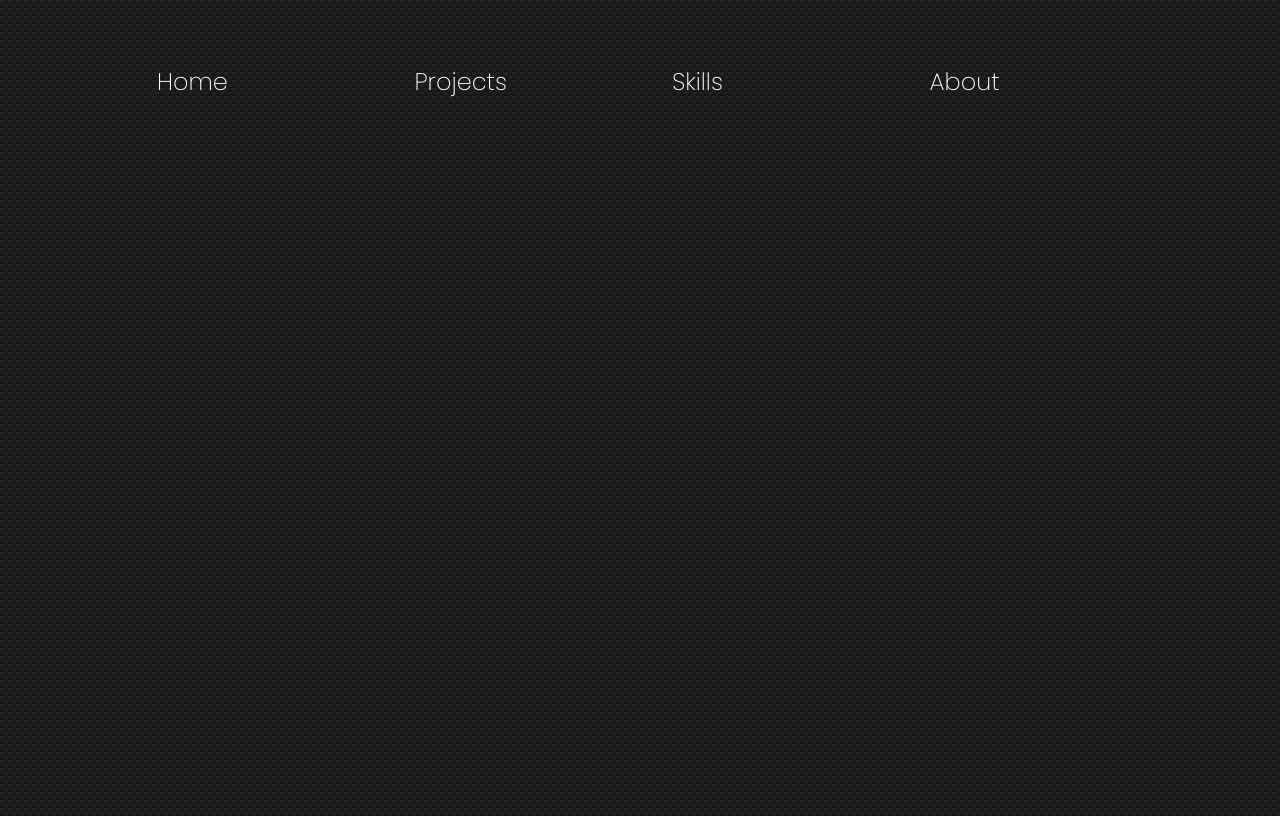
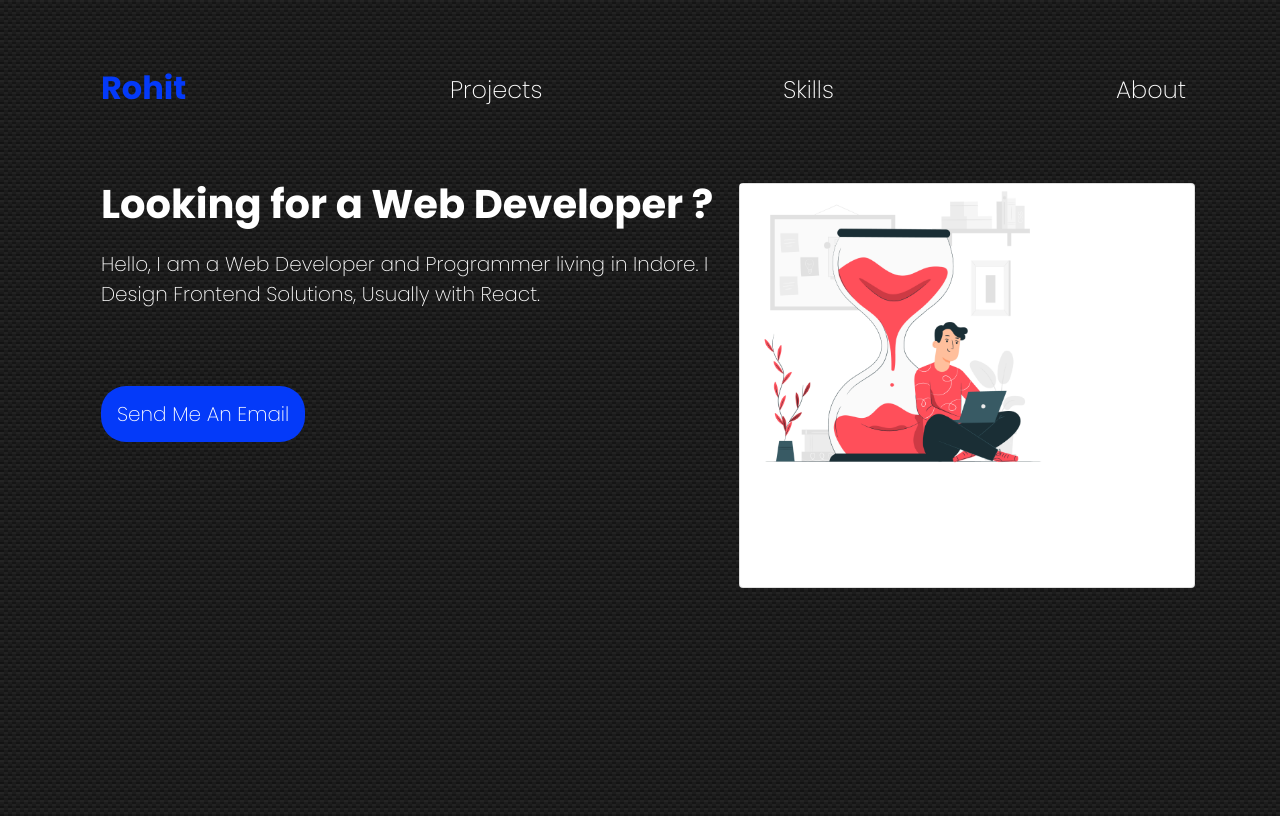
Before and after one commit to rohit-sanwariya/portfolio-rohit-react-2.0, a React (Create React App) app: page / in a window 1280 px wide. Built offline with nearby package versions, Linux system fonts and the light colour scheme.

Commit message:
main project working need to fix the nav animation

```diff
--- a/public/index.html
+++ b/public/index.html
@@ -2,7 +2,7 @@
 <html lang="en">
   <head>
     <meta charset="utf-8" />
-    <link rel="icon" href="%PUBLIC_URL%/favicon.ico" />
+    <link rel="icon" href="%PUBLIC_URL%/Rohit.png" />
     <meta name="viewport" content="width=device-width, initial-scale=1" />
     <meta name="theme-color" content="#000000" />
     <meta
@@ -17,7 +17,7 @@
     <link rel="manifest" href="%PUBLIC_URL%/manifest.json" />
     <link rel="stylesheet" href="https://maxcdn.bootstrapcdn.com/bootstrap/4.0.0/css/bootstrap.min.css"
      integrity="sha384-Gn5384xqQ1aoWXA+058RXPxPg6fy4IWvTNh0E263XmFcJlSAwiGgFAW/dAiS6JXm" crossorigin="anonymous">
-    <title>React App</title>
+    <title>Rohit</title>
   </head>
   <body>
     <noscript>You need to enable JavaScript to run this app.</noscript>
--- a/src/App.js
+++ b/src/App.js
@@ -5,12 +5,16 @@ import Projects from './Components/Projects';
 import Skills from './Components/Skills';
 import About from './Components/About';
 import './App.scss'
+import Navbar from './Components/Navbar';
 
 function App() {
   return <BrowserRouter>
    <div className="container">
 
-
+   <div className="logo">
+                <a href="/" className="logo-text"> Rohit</a>
+            </div>
+            <Navbar/>
 
      <Switch>
        <Route exact path="/" >
--- a/src/App.scss
+++ b/src/App.scss
@@ -1,27 +1,27 @@
-$blue :#043AF9;
-@import url('https://fonts.googleapis.com/css2?family=Poppins:ital,wght@0,200;0,700;1,300&display=swap');
-html,body{
+$blue: #043af9;
+@import url("https://fonts.googleapis.com/css2?family=Poppins:ital,wght@0,200;0,700;1,300&display=swap");
+html,
+body {
     margin: 0;
     padding: 0;
     box-sizing: border-box;
-   background:url('./img/background.png');
-   font-family: 'Poppins', sans-serif;
+    background: url("./img/background.png");
+    font-family: "Poppins", sans-serif;
     color: white;
-   overflow-x:hidden;
-
+    overflow-x: hidden;
 }
 
-.container{
+.container {
     width: 100%;
     height: 100vh;
 }
 
-.hamburger{
+.hamburger {
     position: fixed;
     left: 2rem;
     top: 2rem;
     display: none;
-    .line{
+    .line {
         width: 25px;
         height: 3px;
         margin: 3px;
@@ -29,256 +29,288 @@ html,body{
     }
 }
 
-
-.logo{
+.logo {
     width: 100%;
     text-align: center;
     margin-top: 2rem;
     display: none;
-    .logo-text{
+    .logo-text {
         text-decoration: none;
         font-size: 72px;
         font-weight: 300;
-        color:$blue;
+        color: $blue;
+    }
+}
+
+nav {
+    width: 120%;
+    ul {
+        margin-top: 1rem;
+        padding:0;
+        padding-top: 2rem;
+        display: grid;
+
+        width: 100%;
+        grid-template-columns: 1fr 1fr 1fr 1fr;
+        li {
+            padding-bottom: .5rem;
+            padding:1rem;
+            .nav-link{
+                padding-bottom: .5rem;
+            }
+            .rohit-text{
+                font-size: 2rem;
+                font-weight: 600;
+                color: $blue;
+                padding: 0;
+            }
+
+            list-style: none;
+            a {
+                text-decoration: none;
+                color: white;
+                font-size: 1.5rem;
+                text-align: start;
+
+
 
                 }
 
         }
-
-
-nav{
-    width: 100%;
-    ul{
-        margin: 1rem;
-        padding: 2.5rem;
-        display: grid;
-        width: 100%;
-        grid-template-columns: 1fr 1fr 1fr 1fr;
-        li{
-            list-style: none;
-            a{
-                text-decoration: none;
-                color: white;
-                font-size: 1.5rem;
-            }
-        }
     }
 }
 
-
-main{
-
+main {
     display: grid;
     grid-template-columns: 7fr 5fr;
     height: 55vh;
     gap: 1rem;
 
-.column-1{
-
-   margin-left: 3rem;
+    .column-1 {
+        margin-left: 1rem;
         margin-top: 1rem;
         display: grid;
-    grid-template-rows: repeat(12,auto);
-    .headline-container{
+        grid-template-rows: repeat(12, auto);
+        .headline-container {
             margin-top: 1rem;
             grid-row: 1/2;
 
-
-        h1{
-            padding:0;
+            h1 {
+                padding: 0;
                 margin: 0;
+                font-weight: 600;
             }
         }
-    .send-email-container{
+        .send-email-container {
             align-content: center;
 
             grid-row: 4/7;
 
-        justify-self: center;
-        a{
+            justify-self: start;
+            a {
                 color: white;
                 font-size: 20px;
                 text-decoration: none;
                 background-color: $blue;
                 border-radius: 25px;
                 padding: 14px 16px;
+            }
+        }
+        .subtext-container {
+            grid-row: 2/4;
+
+            p {
+                font-size: 20px;
+            }
+        }
+    }
+    .card {
+        margin-top: 2.2rem;
+        img {
+            height: 18rem;
+            width: 20rem;
+        }
+    }
+}
+.carousel {
+    height: 70%;
+    margin-bottom:2rem ;
+    display: grid;
+    justify-content: center;
 
 
-
-        }
-    }
-    .subtext-container{
-        grid-row: 2/4;
-
-
-
-        p{
-            font-size: 20px;
-        }
-
-    }
-
-}
-.card{
-    margin-top: 2.2rem;
-   img{
-    height: 18rem;
-    width: 20rem;
-
-   }
-}
-
-
-}
-.carousel{
-    height: 80%;
-    margin-bottom: 3rem;
-    margin-top: 0rem;
-   .span-left{
+    .span-left {
         background-color: $blue;
         color: $blue;
         position: fixed;
         left: 3rem;
     }
-
 }
-.project-card{
-
-  img{
-      height:25rem;
+.project-card {
+    width: 24rem;
+    img {
     width: 20rem;
     }
 
-    span{
+    span {
         color: $blue;
         font-size: 2rem;
+        font-weight: 600;
+    }
+    p {
+        font-size: 1.5rem;
+    }
 }
 
+@media only screen and (min-device-width: 375px) and (max-device-width: 812px) and (-webkit-min-device-pixel-ratio: 3) {
+    body {
+        .carousel {
+            height: 50%;
+            margin-bottom: 3rem;
+            margin-top: 4rem;
+            .span-left {
+                background-color: $blue;
+                color: $blue;
+                position: fixed;
+                left: 3rem;
+            }
+        }
+        .project-card {
+            width: 16rem;
+            img {
+                height: 18rem;
+                width: 22em;
             }
 
-
-
-
-@media only screen
-  and (min-device-width: 375px)
-  and (max-device-width: 812px)
-  and (-webkit-min-device-pixel-ratio: 3) {
-
-    body{
-       .container{
-           width: 100%;
-        .logo{
-            font-size:1rem;
-            margin: 0;
-            display: grid;
-
+            span {
+                color: $blue;
+                font-size: 2rem;
 
             }
         }
-        nav{
 
+        main {
+            .send-email-container{
+                justify-content: center;
+                text-align: center;
+                .send-email{
+                    margin: 1rem;
+                    padding: 1.2rem 1rem;
+                }
+            }
+            width: 90%;
+            height: 100%;
+            text-align: left;
+           .subtext{
+               font-weight: 100;
+               margin-top: 1rem;
+               font-style: italic;
+           }
+            h1 {
+                font-weight: 600;
+            }
+            img{
+                margin-bottom: 1rem;
+                margin-top: 0rem;
+                height: 10rem;
+            }
+        }
 
-            .hamburger{
+        .container {
+            width: 100%;
+            .logo {
+                font-size: 1rem;
+                margin: 0;
+                display: grid;
+            }
+        }
+        nav {
+            .hamburger {
                 position: fixed;
                 left: 2rem;
                 top: 2rem;
                 display: grid;
-                .line{
+                .line {
                     width: 25px;
                     height: 3px;
                     margin: 3px;
-
                 }
             }
-            .nav-container{
+            .nav-container {
+                z-index: 1;
                 position: fixed;
                 top: 7rem;
                 left: 0;
+
                 min-width: 100%;
 
                 height: 85vh;
 
                 display: grid;
-                grid-template-rows: repeat(5,1fr);
+                grid-template-rows: repeat(5, 1fr);
                 grid-template-columns: 1fr;
                 background-color: #333;
 
                 display: none;
 
-                li{
-                    padding:0;
-
+                li {
+                    padding: 0;
 
                     align-self: center;
                     justify-content: center;
                     justify-self: center;
                     align-self: center;
                     justify-items: center;
-                    a{
+                    a {
                         font-size: 2rem;
                         padding: 0;
-
                     }
                 }
             }
         }
 
-        .hero{
+        .hero {
             width: 100%;
             display: grid;
             justify-items: center;
-            grid-template-rows: repeat(12,1fr);
-            grid-template-columns: repeat(1,1fr);
+            grid-template-rows: repeat(12, 1fr);
+            grid-template-columns: repeat(1, 1fr);
 
-            .send-email-container{
+            .send-email-container {
                 margin: 1rem;
             }
 
-            .card{
-                img{
+            .card {
+                img {
                     height: 16rem;
                     width: 18rem;
                 }
-
+            }
+        }
+    }
 }
 
-        }
-
-
-
-    }
-
-
-}
-
-
 @keyframes drawer {
-    0%{
+    0% {
         top: 7rem;
         left: -29rem;
     }
-    100%{
-
+    100% {
         top: 7rem;
         left: -1rem;
         margin: 0;
-        padding:0;
-
+        padding: 0;
     }
-
 }
 @keyframes drawerClose {
-    100%{
+    100% {
         top: 7rem;
         left: -29rem;
     }
-    0%{
-
+    0% {
         top: 7rem;
         left: -1rem;
         margin: 0;
-        padding:0;
-
+        padding: 0;
     }
-
 }
--- a/src/Components/Home.js
+++ b/src/Components/Home.js
@@ -1,14 +1,38 @@
-import React from 'react'
+
 import '../App.scss'
-import Navbar from './Navbar'
+import workImage from '../img/work-illustrations.png'
 
 const Home = () => {
+
+
+
     return (
         <div>
-            <div className="logo">
-                <a href="/" className="logo-text"> Rohit</a>
+
+            <main class="hero">
+           <div class="column-1">
+            <div class="headline-container">
+                <h1 class="headline">
+                    Looking for a Web Developer ?
+                </h1>
             </div>
-            <Navbar/>
+            <div class="subtext-container">
+                <p class="subtext">
+                    Hello, I am a Web Developer and Programmer living in Indore.
+                    I Design Frontend Solutions, Usually with React.
+
+                </p>
+            </div>
+            <div class="send-email-container">
+                <a class="send-email" href="emailto:rohitsanwariya1995@gmail.com">
+                    Send Me An Email
+                </a>
+            </div>
+           </div>
+            <div class="card">
+                <img src={workImage} alt="" class="work-ilustration" />
+            </div>
+        </main>
         </div>
     )
 }
--- a/src/Components/Navbar.js
+++ b/src/Components/Navbar.js
@@ -8,22 +8,36 @@ const Navbar = () => {
     const navRef = useRef()
     const hamburgerRef = useRef()
     const [showMenu, setshowMenu] = useState(false)
+    const getDim = () =>{
+        const { innerWidth: width, innerHeight: height } = window;
+        return { innerWidth: width, innerHeight: height }
+    }
+
+    const [dim, setdim] = useState(getDim())
 
     useEffect(() => {
+        window.addEventListener('resize',()=>{
+            setdim(getDim())
+        })
+
+
         hamburgerRef.current.addEventListener('click',()=>{
             console.log("click");
             if (!showMenu) {
                 setshowMenu(true)
-                navRef.current.style.animation = "drawer 2s forwards";
+                clearTimeout()
                 navRef.current.style.display = "grid";
+                navRef.current.style.animation = "drawer 2s  forwards";
+
 
 
               } else  {
-                setshowMenu(false)
-                navRef.current.style.animation = "drawerClose 2s forwards"
+
+                navRef.current.style.animation = "drawerClose 2s  forwards "
 
                 setTimeout(() => {
                     navRef.current.style.display = "none";
+                    setshowMenu(false)
                 }, 1800);
               }
         }
@@ -46,8 +60,8 @@ const Navbar = () => {
                 </div>
                 <ul ref={navRef} className="nav-container">
                     <li className="nav-item">
-                        <Link to="/" className="nav-link link-1 ">
-                            Home
+                        <Link to="/" className={dim.innerWidth<768?"nav-link link-1":"nav-link link-1 rohit-text"}>
+                           {dim.innerWidth<768?"Home":"Rohit"}
                         </Link>
 
                     </li>
--- a/src/Components/Projects.js
+++ b/src/Components/Projects.js
@@ -2,7 +2,6 @@ import React from 'react'
 import oneProject from '../img/project-one.png'
 import twoProject from '../img/project-two.png'
 import threeProject from '../img/project-three.png'
-import Navbar from './Navbar'
 
 const Projects = () => {
 
@@ -11,8 +10,8 @@ const Projects = () => {
 
 
     return (<>
-        <Navbar />
 
+            <h1 style={{textJustify:"center",textAlign:"center",margin:"0.5rem"}}>My Projects</h1>
         <div id="carouselExampleControls" class="carousel slide" data-ride="carousel">
             <div class="carousel-inner">
                 <div class="carousel-item active project-card">
@@ -24,7 +23,7 @@ const Projects = () => {
                 </div>
                 <div class="carousel-item project-card">
                     <p><span>Box Office App:</span>  <br />
-                        Uses Tv</p>
+                        Search Tv Shows and Movies</p>
                     <img class="d-block w-100" src={twoProject} alt="Second slide" />
                 </div>
                 <div class="carousel-item project-card">
```
Also changed, not shown: public/Rohit.png (added), src/Util/Slider.js (deleted). Lines whose indentation alone changed are shown as unchanged.
